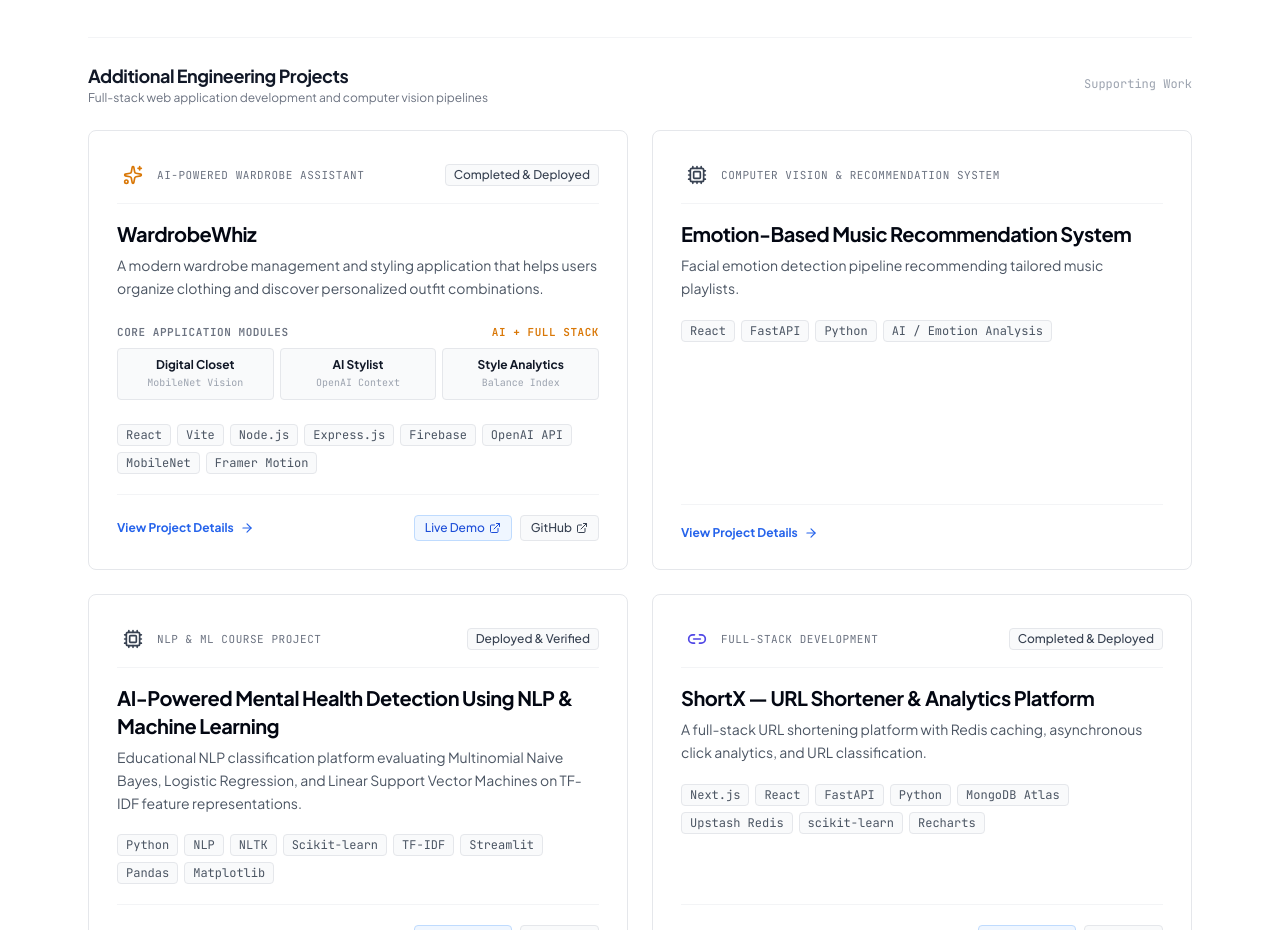
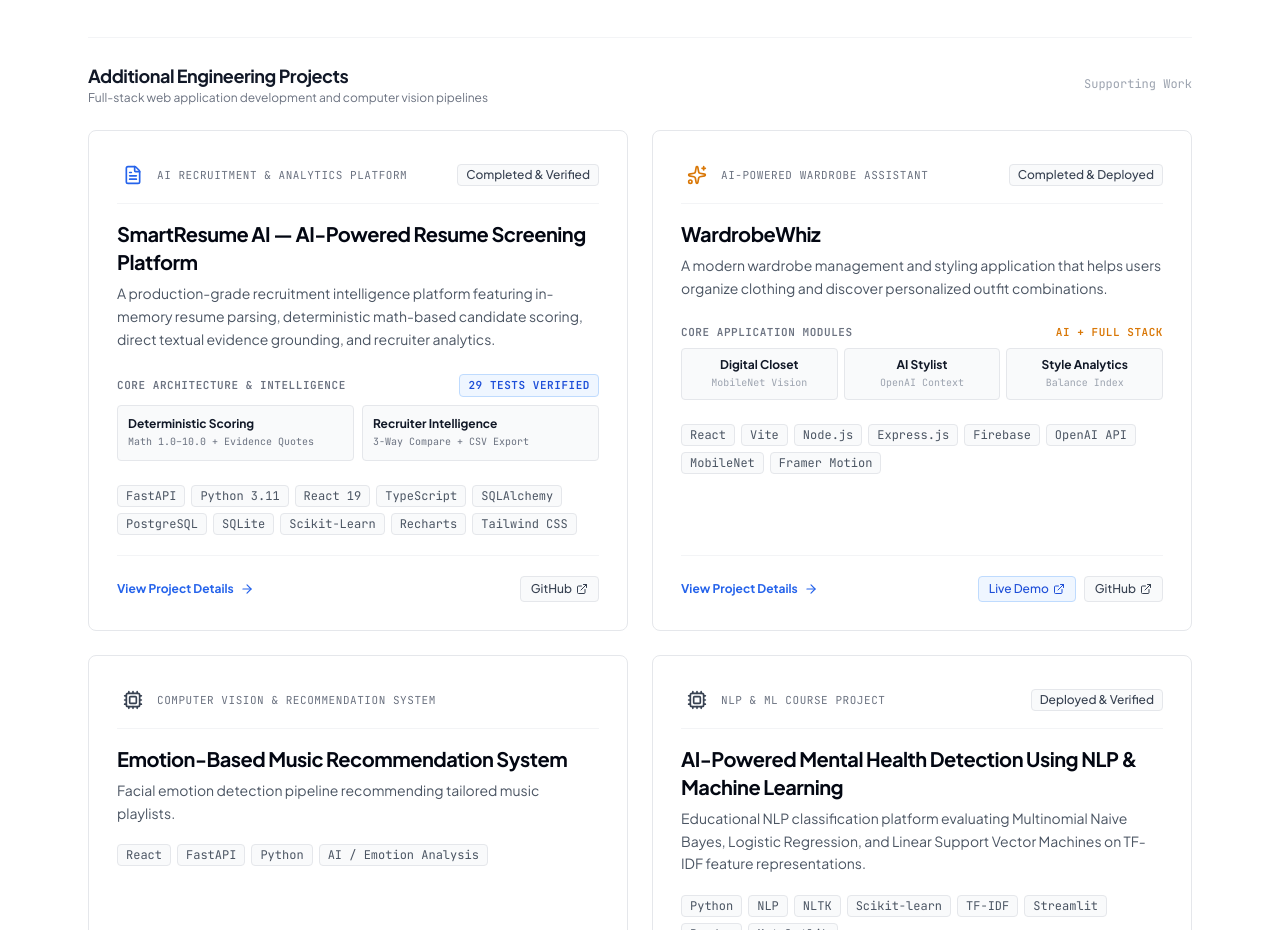
Before and after one commit to shubh201203/portfolio, a React (Vite) app: page / in a window 1280 px wide. Shown: the part 5180-6110 px from the top of the page. Built offline with nearby package versions, Linux system fonts and the light colour scheme.

Commit message:
feat(portfolio): showcase SmartResume AI project

```diff
--- a/src/App.jsx
+++ b/src/App.jsx
@@ -27,6 +27,7 @@ export default function App() {
         hash === 'novacart' ||
         hash === 'product-analytics' ||
         hash === 'disaster-reporting' ||
+        hash === 'smart-resume' ||
         hash === 'wardrobewhiz' ||
         hash === 'shortx' ||
         hash === 'todo' ||
@@ -82,7 +83,7 @@ export default function App() {
       {activeCaseStudy === 'disaster-reporting' && (
         <DisasterReportingModal onClose={handleCloseCaseStudy} />
       )}
-      {(activeCaseStudy === 'wardrobewhiz' || activeCaseStudy === 'shortx' || activeCaseStudy === 'todo' || activeCaseStudy === 'emotion-music' || activeCaseStudy === 'mental-health-detection') && (
+      {(activeCaseStudy === 'smart-resume' || activeCaseStudy === 'wardrobewhiz' || activeCaseStudy === 'shortx' || activeCaseStudy === 'todo' || activeCaseStudy === 'emotion-music' || activeCaseStudy === 'mental-health-detection') && (
         <SecondaryProjectModal projectId={activeCaseStudy} onClose={handleCloseCaseStudy} />
       )}
     </div>
--- a/src/components/case-studies/SecondaryProjectModal.jsx
+++ b/src/components/case-studies/SecondaryProjectModal.jsx
@@ -279,6 +279,40 @@ export default function SecondaryProjectModal({ projectId, onClose }) {
           </div>
         )}
 
+        {/* SmartResume AI Dedicated Section */}
+        {project.id === 'smart-resume' && (
+          <div className="space-y-6">
+            <section className="bg-white border border-gray-200 rounded-xl p-6 sm:p-8 shadow-card space-y-4">
+              <h2 className="text-lg font-bold text-gray-900 border-b border-gray-100 pb-3 flex flex-wrap items-center justify-between gap-2">
+                <span>Platform Architecture & Core Capabilities</span>
+                <div className="flex items-center gap-3">
+                  <span className="text-xs font-mono text-blue-700 bg-blue-50 px-2.5 py-1 rounded border border-blue-200 font-bold">
+                    29 Pytest Tests Verified
+                  </span>
+                  {project.links?.github && (
+                    <a
+                      href={project.links.github}
+                      target="_blank"
+                      rel="noreferrer"
+                      className="text-xs font-mono font-bold text-gray-700 hover:text-gray-950 underline"
+                    >
+                      GitHub ↗
+                    </a>
+                  )}
+                </div>
+              </h2>
+              <div className="grid grid-cols-1 sm:grid-cols-2 gap-3 pt-2 text-xs sm:text-sm">
+                {project.concepts.map((concept) => (
+                  <div key={concept} className="p-3.5 rounded-lg bg-gray-50 border border-gray-200 flex items-start gap-2.5">
+                    <CheckCircle2 className="w-4 h-4 text-blue-600 flex-shrink-0 mt-0.5" />
+                    <span className="text-gray-800 font-medium leading-relaxed">{concept}</span>
+                  </div>
+                ))}
+              </div>
+            </section>
+          </div>
+        )}
+
         {/* Mental Health Detection Section */}
         {project.id === 'mental-health-detection' && (
           <div className="space-y-6">
--- a/src/components/projects/ProjectCard.jsx
+++ b/src/components/projects/ProjectCard.jsx
@@ -1,5 +1,5 @@
 import React from 'react';
-import { ArrowRight, Layers, Shield, Cpu, Sparkles, ExternalLink, Link2, CheckSquare } from 'lucide-react';
+import { ArrowRight, Layers, Shield, Cpu, Sparkles, ExternalLink, Link2, CheckSquare, FileText } from 'lucide-react';
 import Badge from '../common/Badge';
 
 export default function ProjectCard({ project, onOpenCaseStudy }) {
@@ -8,6 +8,7 @@ export default function ProjectCard({ project, onOpenCaseStudy }) {
   const isWardrobeWhiz = project.id === 'wardrobewhiz';
   const isShortX = project.id === 'shortx';
   const isTodo = project.id === 'todo';
+  const isSmartResume = project.id === 'smart-resume';
 
   const getCardIcon = () => {
     if (isProductAnalytics) return <Layers className="w-5 h-5 text-blue-600" />;
@@ -15,6 +16,7 @@ export default function ProjectCard({ project, onOpenCaseStudy }) {
     if (isWardrobeWhiz) return <Sparkles className="w-5 h-5 text-amber-600" />;
     if (isShortX) return <Link2 className="w-5 h-5 text-indigo-600" />;
     if (isTodo) return <CheckSquare className="w-5 h-5 text-emerald-600" />;
+    if (isSmartResume) return <FileText className="w-5 h-5 text-blue-600" />;
     return <Cpu className="w-5 h-5 text-gray-700" />;
   };
 
@@ -126,6 +128,28 @@ export default function ProjectCard({ project, onOpenCaseStudy }) {
           </div>
         )}
 
+        {/* SmartResume AI: Architecture & Capabilities Highlights */}
+        {isSmartResume && (
+          <div className="pt-2 pb-1 space-y-2">
+            <div className="flex items-center justify-between text-[11px] font-mono uppercase tracking-wider text-gray-500 font-semibold">
+              <span>Core Architecture & Intelligence</span>
+              <span className="inline-flex items-center gap-1 text-blue-700 font-semibold bg-blue-50 px-2 py-0.5 rounded border border-blue-200">
+                29 Tests Verified
+              </span>
+            </div>
+            <div className="grid grid-cols-2 gap-2 text-xs">
+              <div className="p-2.5 rounded bg-gray-50 border border-gray-200">
+                <div className="font-bold text-gray-900 text-xs">Deterministic Scoring</div>
+                <div className="text-[10px] text-gray-500 font-mono mt-0.5">Math 1.0–10.0 + Evidence Quotes</div>
+              </div>
+              <div className="p-2.5 rounded bg-gray-50 border border-gray-200">
+                <div className="font-bold text-gray-900 text-xs">Recruiter Intelligence</div>
+                <div className="text-[10px] text-gray-500 font-mono mt-0.5">3-Way Compare + CSV Export</div>
+              </div>
+            </div>
+          </div>
+        )}
+
         {/* TO-DO: Clean Architecture & Test Coverage Highlights (No image) */}
         {isTodo && (
           <div className="pt-2 pb-1 space-y-2">
--- a/src/components/projects/ProjectsSection.jsx
+++ b/src/components/projects/ProjectsSection.jsx
@@ -10,7 +10,7 @@ export default function ProjectsSection({ onOpenCaseStudy }) {
   const productAnalytics = projects.find((p) => p.id === 'product-analytics');
   const disasterReporting = projects.find((p) => p.id === 'disaster-reporting');
   const additionalProjects = projects.filter(
-    (p) => p.id === 'wardrobewhiz' || p.id === 'shortx' || p.id === 'todo' || p.id === 'emotion-music' || p.id === 'mental-health-detection'
+    (p) => p.id === 'smart-resume' || p.id === 'wardrobewhiz' || p.id === 'shortx' || p.id === 'todo' || p.id === 'emotion-music' || p.id === 'mental-health-detection'
   );
 
   return (
--- a/src/data/portfolioData.js
+++ b/src/data/portfolioData.js
@@ -471,6 +471,42 @@ export const portfolioData = {
       ]
     },
     {
+      id: "smart-resume",
+      title: "SmartResume AI — AI-Powered Resume Screening Platform",
+      shortTitle: "SmartResume AI",
+      role: "AI Recruitment & Analytics Platform",
+      priority: 4,
+      isFlagship: false,
+      status: "Completed & Verified",
+      tagline: "A production-grade recruitment intelligence platform featuring in-memory resume parsing, deterministic math-based candidate scoring, direct textual evidence grounding, and recruiter analytics.",
+      description: "A production-grade recruitment intelligence platform featuring in-memory resume parsing, deterministic math-based candidate scoring, direct textual evidence grounding, and recruiter analytics.",
+      links: {
+        github: "https://github.com/shubh201203/smart-resume-screener"
+      },
+      techStack: [
+        "FastAPI",
+        "Python 3.11",
+        "React 19",
+        "TypeScript",
+        "SQLAlchemy",
+        "PostgreSQL",
+        "SQLite",
+        "Scikit-Learn",
+        "Recharts",
+        "Tailwind CSS"
+      ],
+      concepts: [
+        "Hybrid Matching Engine: Combines LLM contextual analysis with an autonomous Scikit-Learn TF-IDF cosine similarity fallback engine.",
+        "Deterministic Weighted Math Scoring: Strictly normalized formula (1.0–10.0 scale) eliminating black-box AI rating hallucinations.",
+        "Direct Evidence Grounding: Quotes verbatim resume text snippets for all required/preferred competency matches and gap diagnostics.",
+        "Diagnostic 'Why Not 10/10?': Transparent score reduction feedback detailing exact missing technical skills and experience gaps.",
+        "Recruiter Workflow Dashboard: Side-by-side comparison of up to 3 candidates, cohort skill coverage analytics, and interview notes.",
+        "Sanitized Data Export: Automated candidate report generation with RFC-4180 compliance and CSV formula injection protection.",
+        "Dual Database Architecture: SQLite local development fallback with automatic Neon Serverless PostgreSQL connection pooling in production.",
+        "29 Automated Pytest Tests: Rigorous test suite validating document parsing, SHA-256 deduplication, math scoring, and API health."
+      ]
+    },
+    {
       id: "wardrobewhiz",
       title: "WardrobeWhiz",
       shortTitle: "WardrobeWhiz",
```
